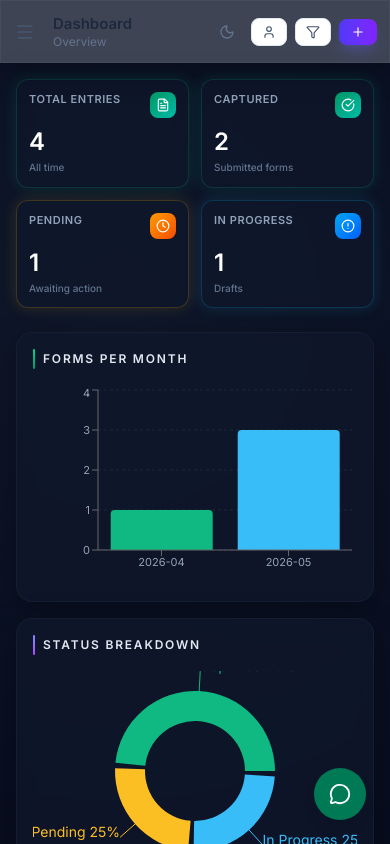
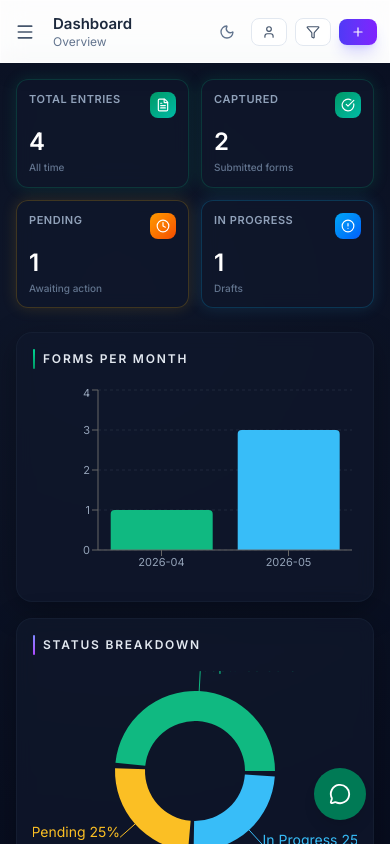
Before and after one commit to MondeNel/dsd_system, a React (Vite) app in the folder dsd_system/: page / in a window 390 px wide. Built offline with nearby package versions, Linux system fonts and the light colour scheme.

Commit message:
Revert index.css and Topbar to original glassmorphism style
- Restored light gradient body background with dark mode override
- Glass-card uses semi-transparent white/dark backgrounds
- Topbar returns to glass header with indigo New Entry button
- Light/dark responsive scrollbars

```diff
--- a/dsd_system/src/components/Topbar.jsx
+++ b/dsd_system/src/components/Topbar.jsx
@@ -21,7 +21,6 @@ export default function Topbar({ pageTitle, breadcrumb, onNewEntry, onToggleSide
     <>
       <header className="glass-card sticky top-0 z-30 flex items-center justify-between border-b border-white/20 dark:border-slate-700/30 px-3 sm:px-6 py-3 gap-3">
         <div className="flex items-center gap-3 min-w-0">
-          {/* Hamburger for mobile */}
           <button
             onClick={onToggleSidebar}
             className="lg:hidden p-1.5 -ml-1 rounded-lg hover:bg-white/50 dark:hover:bg-slate-700/50 text-slate-600 dark:text-slate-300"
@@ -34,7 +33,6 @@ export default function Topbar({ pageTitle, breadcrumb, onNewEntry, onToggleSide
           </div>
         </div>
         <div className="flex items-center gap-2 sm:gap-3 flex-shrink-0">
-          {/* Dark mode toggle */}
           <button
             onClick={() => setDark(!dark)}
             className="p-2 rounded-lg hover:bg-white/10 dark:hover:bg-white/20 text-slate-500 dark:text-slate-300"
@@ -43,7 +41,6 @@ export default function Topbar({ pageTitle, breadcrumb, onNewEntry, onToggleSide
             {dark ? <Sun size={16} /> : <Moon size={16} />}
           </button>
 
-          {/* Role toggle */}
           <button
             onClick={toggleRole}
             className={`inline-flex items-center gap-1 sm:gap-1.5 rounded-lg border px-2.5 sm:px-3 py-1.5 text-xs font-medium transition-colors ${
@@ -57,7 +54,6 @@ export default function Topbar({ pageTitle, breadcrumb, onNewEntry, onToggleSide
             <span className="hidden sm:inline">{role === 'officer' ? 'Officer' : 'Supervisor'}</span>
           </button>
 
-          {/* Filter button */}
           <button
             onClick={() => setShowFilter(true)}
             className="inline-flex items-center gap-1.5 rounded-lg border border-slate-200 bg-white px-2.5 sm:px-3.5 py-1.5 text-sm text-slate-600 hover:bg-slate-50 dark:border-slate-600 dark:bg-slate-700 dark:text-slate-200 dark:hover:bg-slate-600"
@@ -71,7 +67,6 @@ export default function Topbar({ pageTitle, breadcrumb, onNewEntry, onToggleSide
             )}
           </button>
 
-          {/* New Entry button (officer only) */}
           {role === 'officer' && (
             <button
               onClick={onNewEntry}
--- a/dsd_system/src/index.css
+++ b/dsd_system/src/index.css
@@ -7,23 +7,34 @@
 @layer base {
   body {
     font-family: 'Inter', sans-serif;
-    background: radial-gradient(circle at 30% 20%, #0f172a, #020617);
+    background: linear-gradient(135deg, #f0f4ff 0%, #e2e8f0 100%);
     min-height: 100vh;
-    color: #e2e8f0;
+    transition: background 0.3s ease;
+  }
+  .dark body {
+    background: linear-gradient(135deg, #0f172a 0%, #1e293b 100%);
   }
 }
 
-/* ── Global glass card – now always dark executive style ── */
-.glass-card,
-.dark .glass-card {
-  background: rgba(15, 23, 42, 0.8);
+/* Glassmorphism card effect – light mode */
+.glass-card {
+  background: rgba(255, 255, 255, 0.6);
   backdrop-filter: blur(12px);
   -webkit-backdrop-filter: blur(12px);
-  border: 1px solid rgba(148, 163, 184, 0.08);
-  box-shadow: 0 8px 32px rgba(0, 0, 0, 0.3);
+  border: 1px solid rgba(255, 255, 255, 0.5);
+  box-shadow: 0 8px 32px rgba(0, 0, 0, 0.04);
 }
 
-/* ── Sidebar – always dark (unchanged) ── */
+/* Glass card – dark mode */
+.dark .glass-card {
+  background: rgba(30, 41, 59, 0.7);
+  backdrop-filter: blur(12px);
+  -webkit-backdrop-filter: blur(12px);
+  border-color: rgba(255, 255, 255, 0.1);
+  box-shadow: 0 8px 32px rgba(0, 0, 0, 0.2);
+}
+
+/* Glass sidebar – always dark */
 .dark-glass {
   background: #0f172a;
   background: rgba(15, 23, 42, 0.95);
@@ -32,7 +43,7 @@
   border-right: 1px solid rgba(148, 163, 184, 0.1);
 }
 
-/* ── Scrollbars – dark theme ── */
+/* Custom scrollbar – light mode */
 ::-webkit-scrollbar {
   width: 6px;
 }
@@ -40,6 +51,11 @@
   background: transparent;
 }
 ::-webkit-scrollbar-thumb {
-  background: rgba(148, 163, 184, 0.15);
+  background: rgba(148, 163, 184, 0.3);
   border-radius: 3px;
 }
+
+/* Custom scrollbar – dark mode */
+.dark ::-webkit-scrollbar-thumb {
+  background: rgba(148, 163, 184, 0.15);
+}
```
